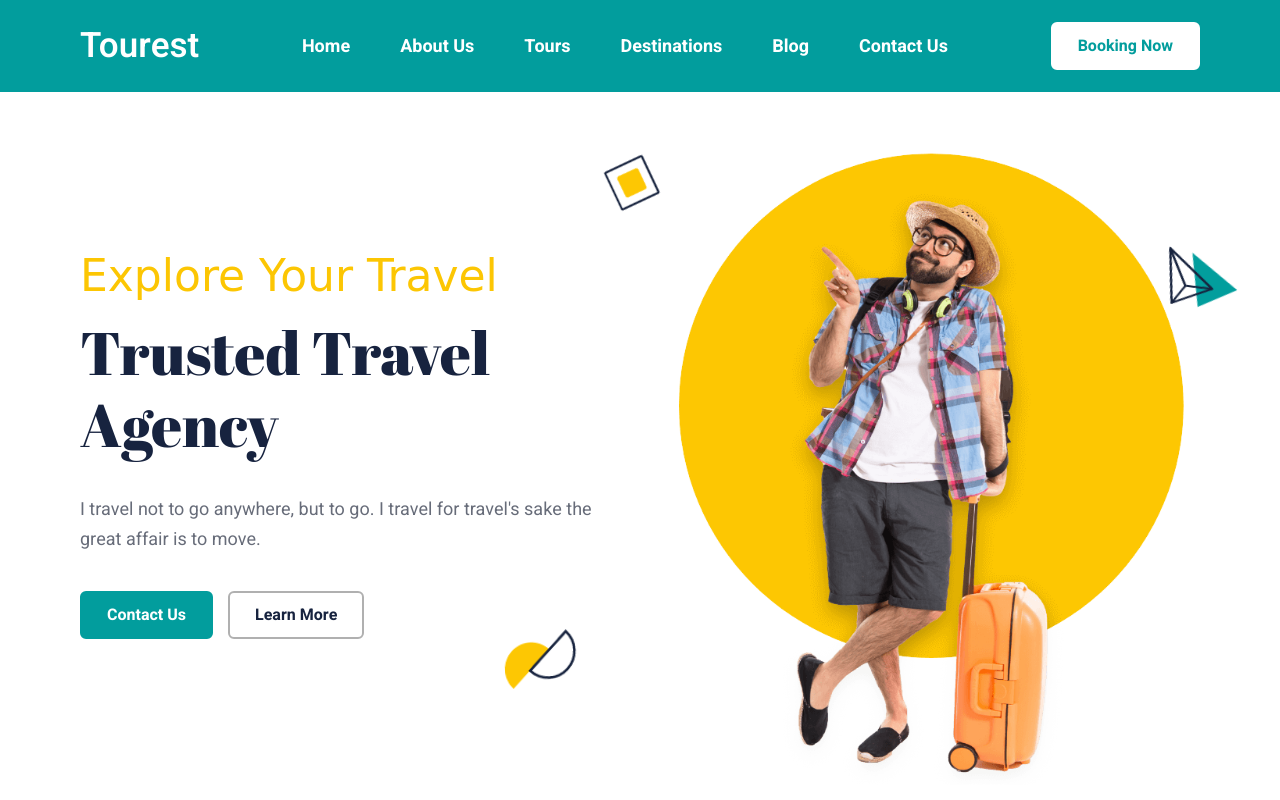
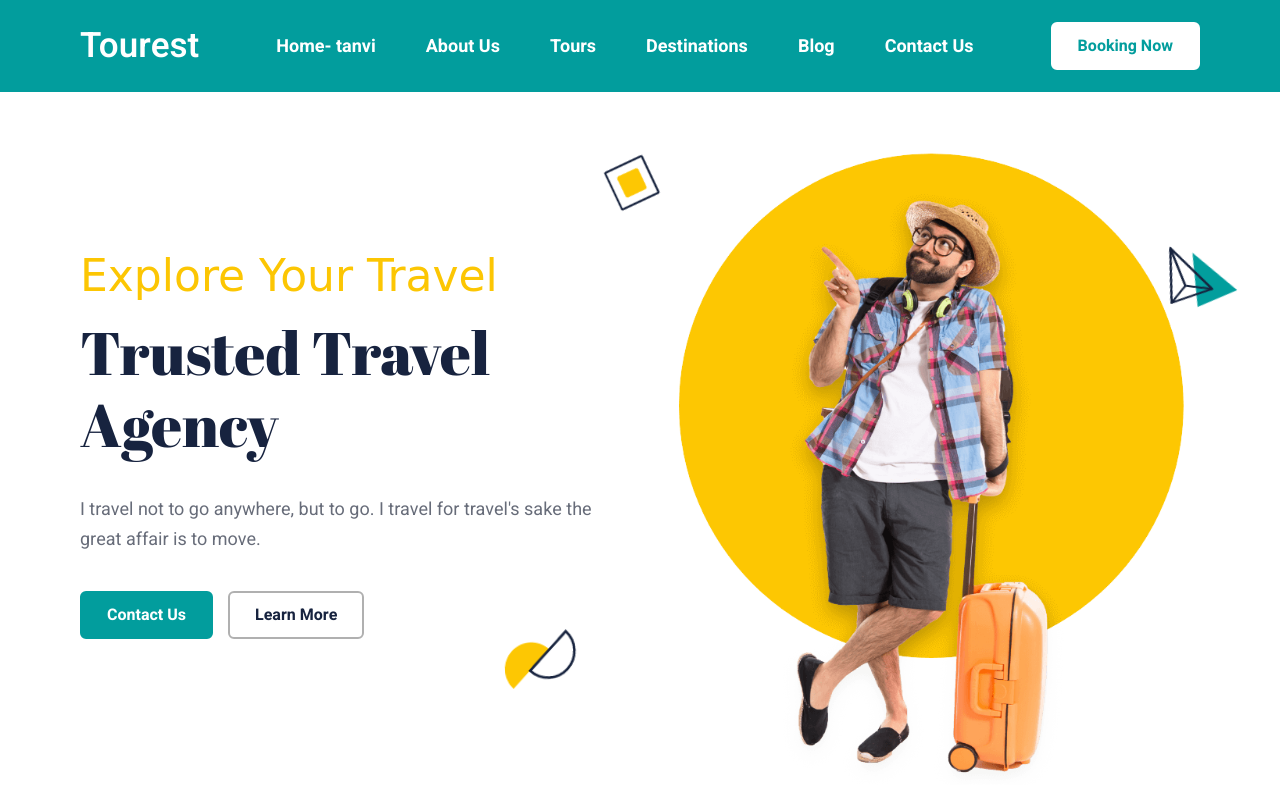
Before and after one commit to tanvi989/my-vite-app, a plain HTML site: page index.html in a window 1280 px wide. Shown: the top 800 px of the page. Drawn offline with nearby package versions, Linux system fonts and the light colour scheme; a web font is replaced by a local one.

Commit message:
i rename home to tanvi

```diff
--- a/index.html
+++ b/index.html
@@ -51,7 +51,7 @@
         <ul class="navbar-list">
 
           <li>
-            <a href="#" class="navbar-link">Home</a>
+            <a href="#" class="navbar-link">Home- tanvi</a>
           </li>
 
           <li>
```
